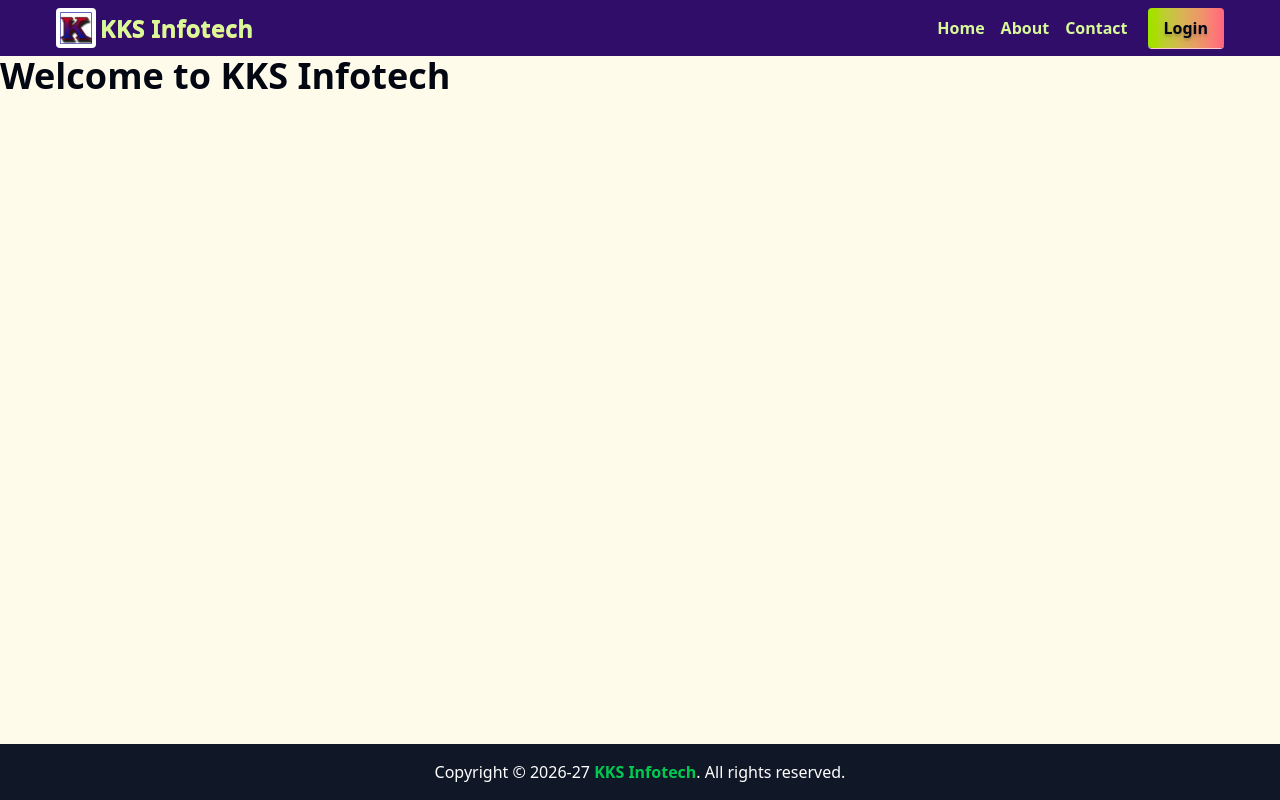
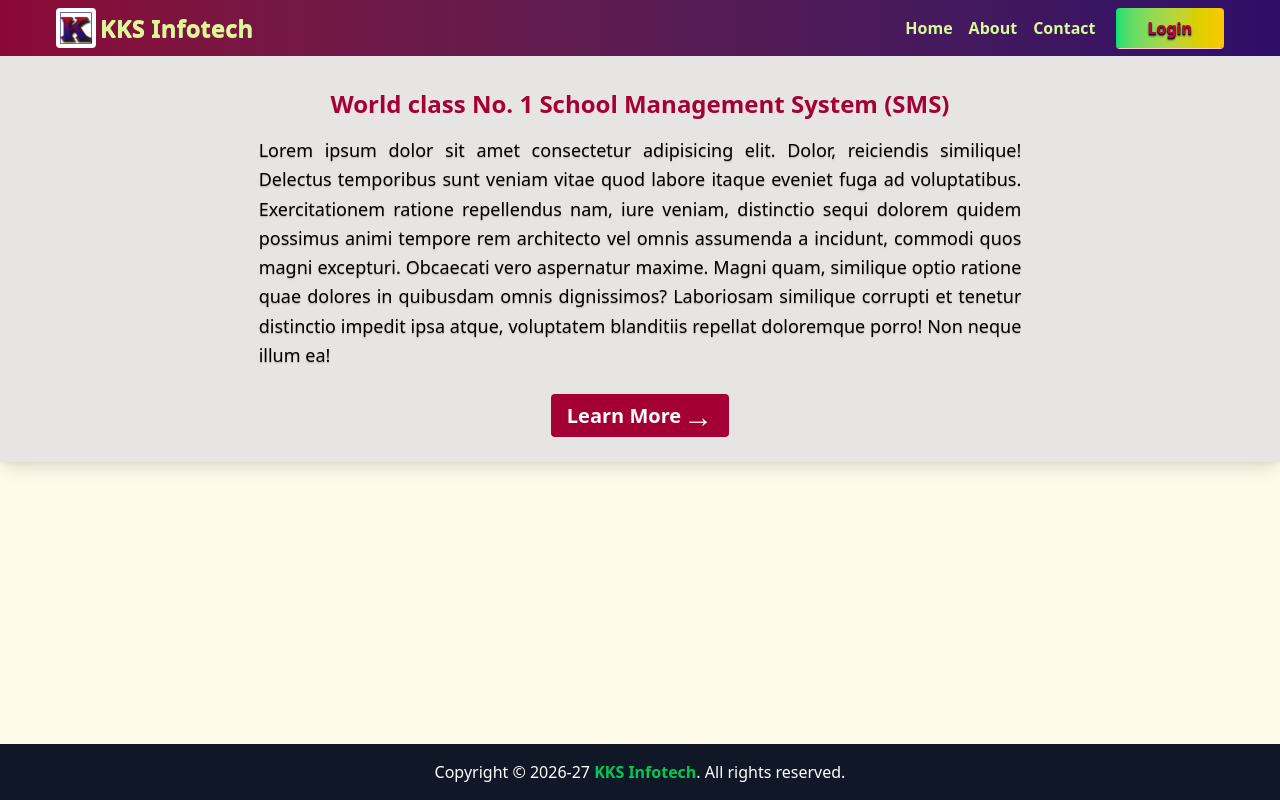
Before and after one commit to karttikesh/sms, a Django app: template home/templates/home/home.html in a window 1280 px wide. Run offline with Django 5.2, Linux system fonts and the light colour scheme; the template is opened without the code that fills it, so the values that code supplies are empty; style sheets or scripts are compiled from the project's sources.

Commit message:
Home 10-07-2026 9:12 AM

```diff
--- a/home/templates/home/home.html
+++ b/home/templates/home/home.html
@@ -3,7 +3,11 @@
 {% block title %}Home - KKS Infotech SMS{% endblock title %}
 
 {% block content %}
-    <div>
-        <h1>Welcome to KKS Infotech</h1>
-    </div>
+    <section class="hero bg-stone-200 shadow-lg mb-4 p-8">
+        <h2 class="text-2xl font-bold text-center text-rose-800 mb-4">World class No. 1 School Management System (SMS)</h2>
+        <p class="text-justify w-full lg:w-2/3 px-6 m-auto leading-relaxed text-shadow-sm text-lg">Lorem ipsum dolor sit amet consectetur adipisicing elit. Dolor, reiciendis similique! Delectus temporibus sunt veniam vitae quod labore itaque eveniet fuga ad voluptatibus. Exercitationem ratione repellendus nam, iure veniam, distinctio sequi dolorem quidem possimus animi tempore rem architecto vel omnis assumenda a incidunt, commodi quos magni excepturi. Obcaecati vero aspernatur maxime. Magni quam, similique optio ratione quae dolores in quibusdam omnis dignissimos? Laboriosam similique corrupti et tenetur distinctio impedit ipsa atque, voluptatem blanditiis repellat doloremque porro! Non neque illum ea!</p>
+        <div class="text-center mt-8">
+            <a href="{% url 'home' %}" class="pl-4 pr-12 py-2 rounded bg-rose-800 text-white hover:bg-rose-700 transition-all duration-300 ease-in-out text-xl font-bold relative hover:[&_span]:right-2">Learn More <span class="text-3xl absolute top-1/2 right-4 -translate-y-1/2 transition-all duration-300 ease-in-out">→</span></a>
+        </div>
+    </section>
 {% endblock content %}
--- a/node/tailwind.css
+++ b/node/tailwind.css
@@ -14,7 +14,7 @@ h1{
 }
 
 .header{
-    @apply w-full p-2 bg-violet-950;
+    @apply w-full p-2 bg-linear-to-r from-rose-900 to-violet-950;
 }
 
 .navbar{
@@ -41,9 +41,9 @@ h1{
 }
 
 .login{
-    @apply bg-linear-to-r from-lime-400 to-rose-400 text-slate-950 font-bold text-shadow-lg shadow-2xs shadow-rose-200 px-4 py-2 rounded transition-all duration-1000 ease-in-out;
+    @apply bg-linear-to-r from-green-400 to-yellow-400 text-rose-700 font-bold text-shadow-sm text-shadow-slate-900 shadow-2xs shadow-rose-200 px-8 py-2 rounded transition-all duration-1000 ease-in-out;
     &:hover{
-        @apply bg-linear-to-r from-rose-600 to-lime-600;
+        @apply bg-linear-to-r from-yellow-500 to-green-500;
     }
 }
 
```
